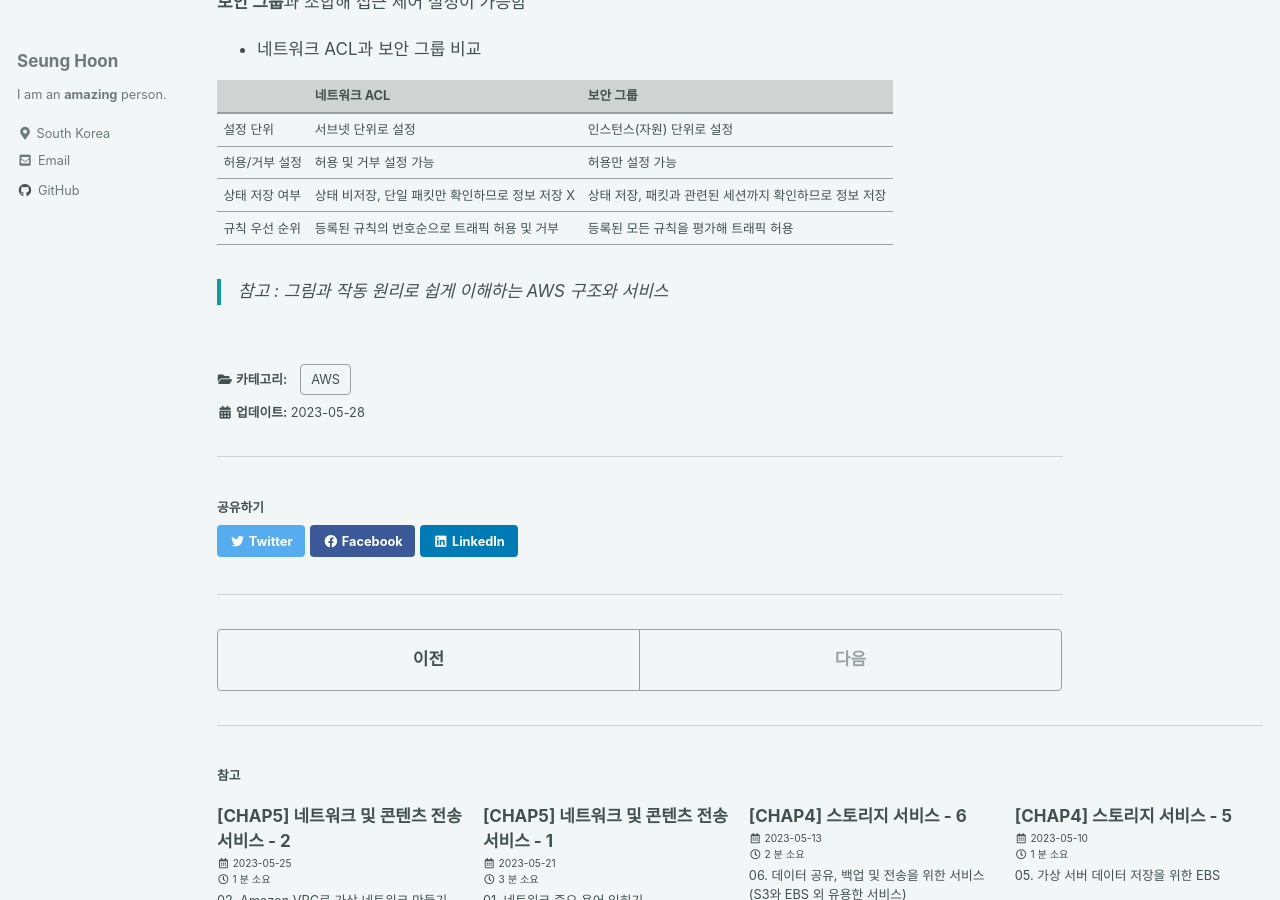
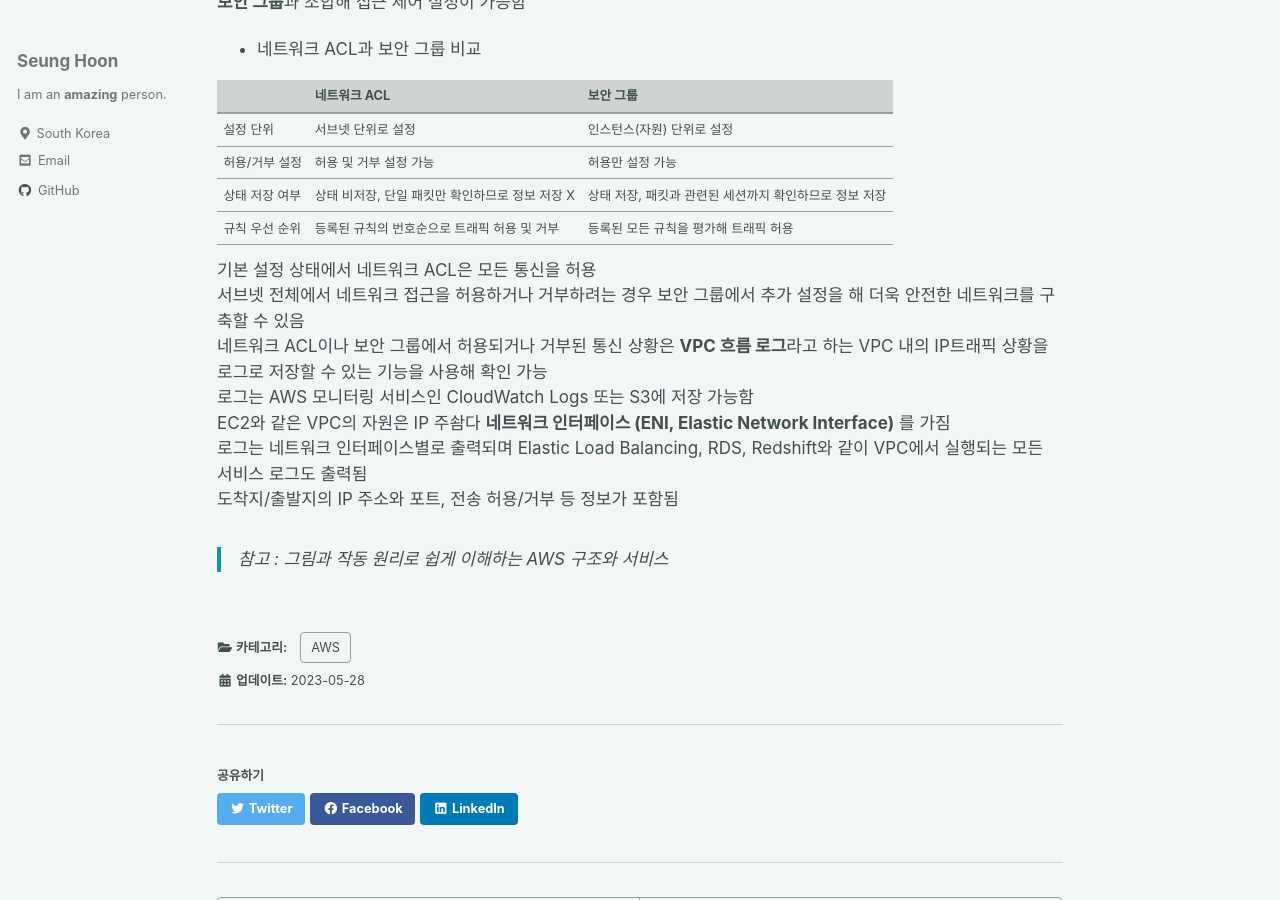
Before and after one commit to ibk01161/ibk01161.github.io, a Jekyll site: the page built from _posts/2023-05-28-aws5_03.md, in a window 1280 px wide and 900 px high, scrolled down 1269 px. Built offline with Jekyll 4.4.1, drawn with Linux system fonts in a browser that asks for light colours; cached includes are drawn as plain includes.

Commit message:
Add Post

```diff
--- a/_posts/2023-05-28-aws5_03.md
+++ b/_posts/2023-05-28-aws5_03.md
@@ -49,6 +49,12 @@ VPC에는 서브넷 단위로 접근 제어를 설정할 수 있는 **네트워
 |상태 저장 여부|상태 비저장, 단일 패킷만 확인하므로 정보 저장 X|상태 저장, 패킷과 관련된 세션까지 확인하므로 정보 저장|
 |규칙 우선 순위|등록된 규칙의 번호순으로 트래픽 허용 및 거부|등록된 모든 규칙을 평가해 트래픽 허용|
 
-
+기본 설정 상태에서 네트워크 ACL은 모든 통신을 허용
+서브넷 전체에서 네트워크 접근을 허용하거나 거부하려는 경우 보안 그룹에서 추가 설정을 해 더욱 안전한 네트워크를 구축할 수 있음
+네트워크 ACL이나 보안 그룹에서 허용되거나 거부된 통신 상황은 **VPC 흐름 로그**라고 하는 VPC 내의 IP트래픽 상황을 로그로 저장할 수 있는 기능을 사용해 확인 가능
+로그는 AWS 모니터링 서비스인 CloudWatch Logs 또는 S3에 저장 가능함
+EC2와 같은 VPC의 자원은 IP 주솸다 **네트워크 인터페이스 (ENI, Elastic Network Interface)** 를 가짐
+로그는 네트워크 인터페이스별로 출력되며 Elastic Load Balancing, RDS, Redshift와 같이 VPC에서 실행되는 모든 서비스 로그도 출력됨
+도착지/출발지의 IP 주소와 포트, 전송 허용/거부 등 정보가 포함됨
 
 > 참고 : 그림과 작동 원리로 쉽게 이해하는 AWS 구조와 서비스
```
